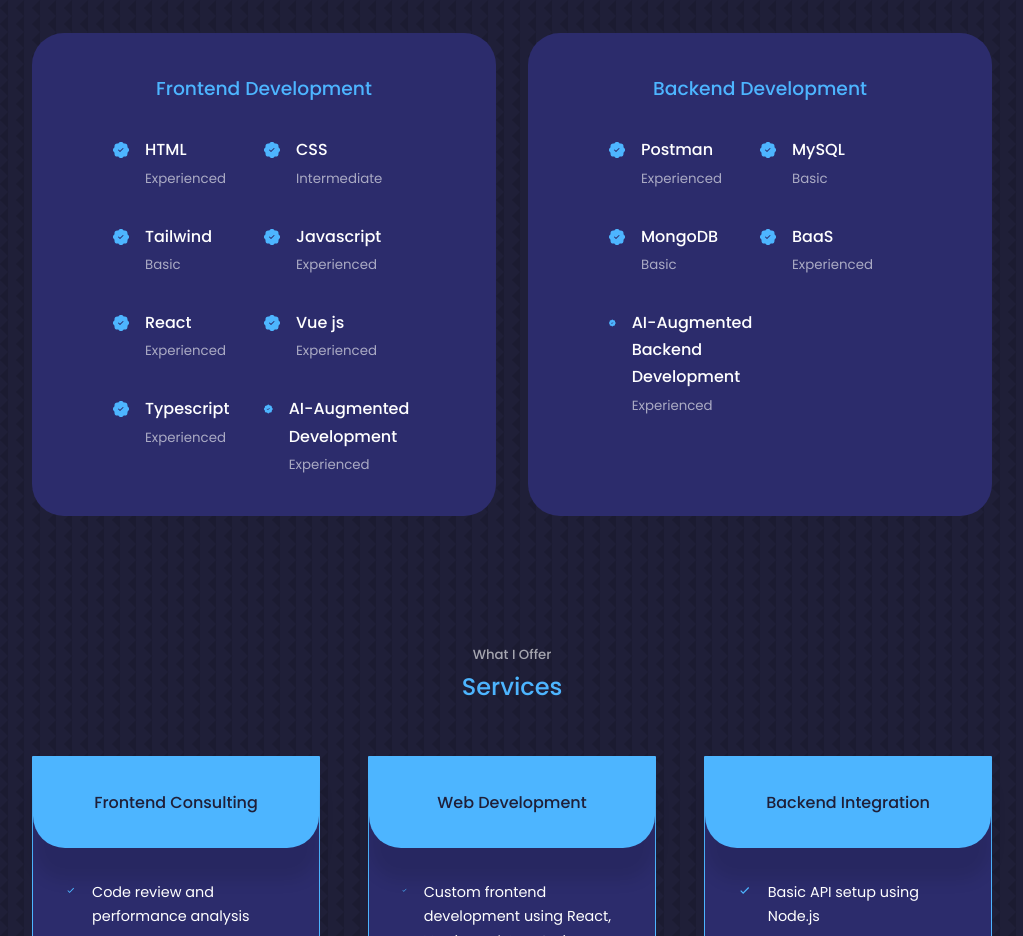
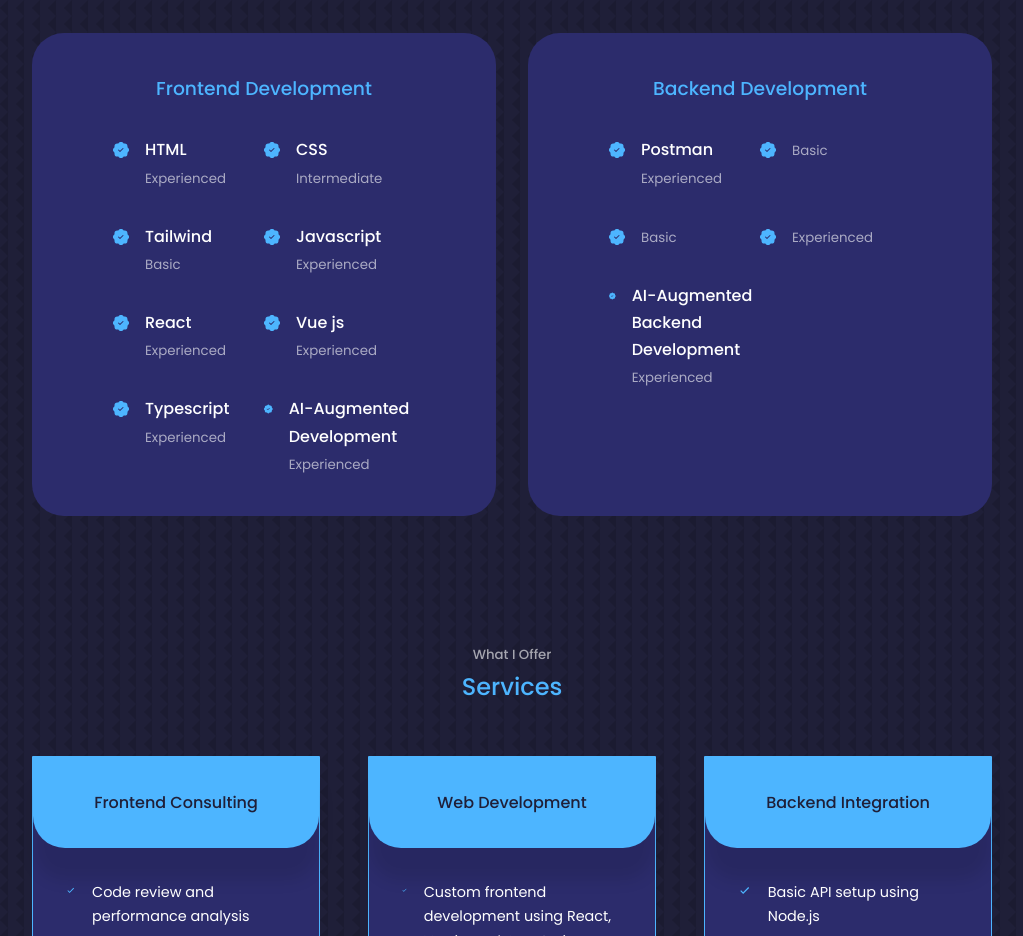
Before and after one commit to Vicky041/my_portfolio, a React (Create React App) app: page / in a window 1280 px wide. Shown: the part 1920-2856 px from the top of the page, without its empty margins (128-1151 px from the left). Built offline with nearby package versions, Linux system fonts and the light colour scheme.

Commit message:
experienced fixed

```diff
--- a/src/components/experience/Experience.jsx
+++ b/src/components/experience/Experience.jsx
@@ -86,14 +86,14 @@
             <article className="experience__details">
               <BsPatchCheckFill className="experience__details-icon" />
               <div>
-                <h4>MySQL</h4>
+                {/* <h4>MySQL</h4> */}
                 <small className="text__light">Basic</small>
               </div>
             </article>
             <article className="experience__details">
               <BsPatchCheckFill className="experience__details-icon" />
               <div>
-                <h4>MongoDB</h4>
+                {/* <h4>MongoDB</h4> */}
                 <small className="text__light">Basic</small>
               </div>
             </article>
@@ -101,7 +101,7 @@
             <article className="experience__details">
               <BsPatchCheckFill className="experience__details-icon" />
               <div>
-                <h4>BaaS</h4>
+                {/* <h4>BaaS</h4> */}
                 <small className="text__light">Experienced</small>
               </div>
             </article>
```
